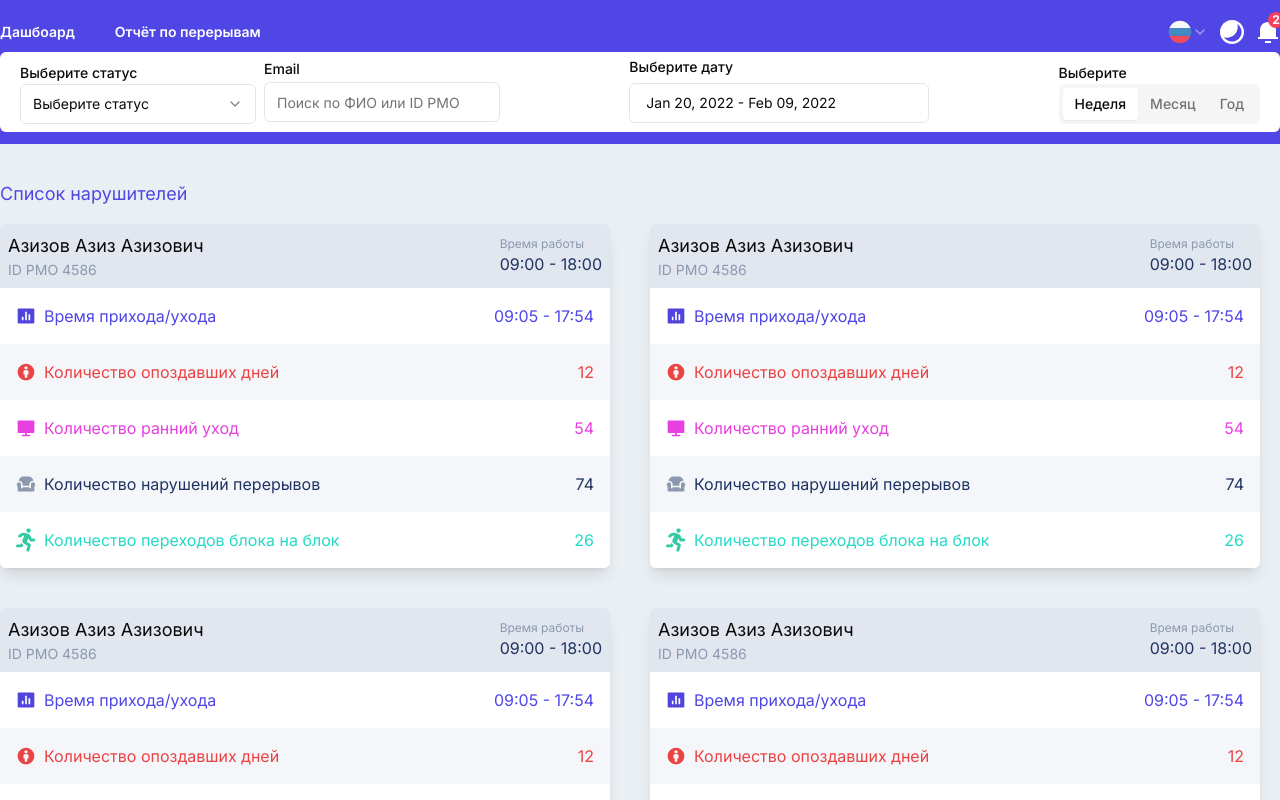
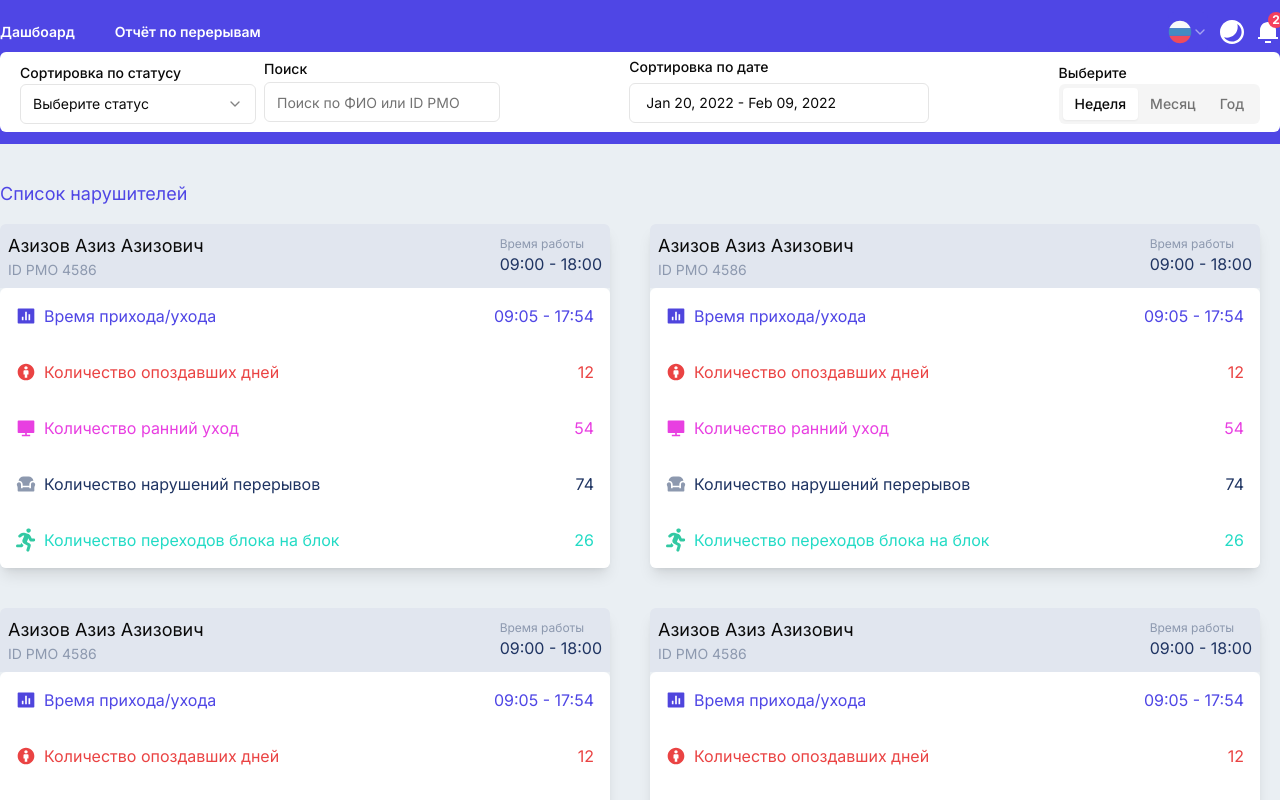
Before and after one commit to Umirzakovv/112-wfm, a Next.js app: page /reports in a window 1280 px wide. Shown: the top 800 px of the page. Built offline with nearby package versions, Linux system fonts and the light colour scheme.

Commit message:
create full layout of the project

```diff
--- a/src/app/reports/page.tsx
+++ b/src/app/reports/page.tsx
@@ -1,15 +1,12 @@
-import ReportsCard from "@/components/reports/ReportsCard";
 import React, { FC } from "react";
+import ReportsCards from "@/components/reports/ReportsCards";
 
 const Reports: FC = () => {
   return (
     <div>
       <h4 className="text-main_blue text-lg my-4">Список нарушителей</h4>
-      <div className="grid grid-cols-2 gap-10">
-        <ReportsCard />
-        <ReportsCard />
-        <ReportsCard />
-        <ReportsCard />
+      <div>
+        <ReportsCards />
       </div>
     </div>
   );
--- a/src/components/reports/ReportsCardBody/index.tsx
+++ b/src/components/reports/ReportsCardBody/index.tsx
@@ -3,7 +3,7 @@ import ReportsCardBodySingleInfo from "../ReportsCardBodySingleInfo";
 
 const ReportsCardBody: FC = () => {
   return (
-    <div className="bg-white rounded-b-md">
+    <div className="bg-white rounded-md">
       <ReportsCardBodySingleInfo
         imgSrc="/barchart.svg"
         title="Время прихода/ухода"
--- a/src/components/reports/ReportsCardBodySingleInfo/index.tsx
+++ b/src/components/reports/ReportsCardBodySingleInfo/index.tsx
@@ -18,8 +18,10 @@ const ReportsCardBodySingleInfo: FC<SingleInfoType> = ({
 }) => {
   return (
     <div
-      style={{ color, background: bgColor }}
-      className={`flex justify-between items-center p-4`}
+      style={{ color }}
+      className={`flex justify-between items-center p-4 bg-[${
+        bgColor ? bgColor : ""
+      }] dark:bg-${bgColor ? "main_dark" : "main_grey"}`}
     >
       <div className="flex">
         <Image src={imgSrc} alt="warning" width={20} height={20} />
--- /dev/null
+++ b/src/components/reports/ReportsCards/index.tsx
@@ -0,0 +1,76 @@
+"use client";
+
+import { FC } from "react";
+import ReportsCard from "../ReportsCard";
+
+const data = [
+  {
+    id: 1,
+    title: "lorem",
+  },
+  {
+    id: 2,
+    title: "lorem",
+  },
+  {
+    id: 3,
+    title: "lorem",
+  },
+  {
+    id: 4,
+    title: "lorem",
+  },
+  {
+    id: 5,
+    title: "lorem",
+  },
+  {
+    id: 6,
+    title: "lorem",
+  },
+  {
+    id: 7,
+    title: "lorem",
+  },
+  {
+    id: 8,
+    title: "lorem",
+  },
+  {
+    id: 9,
+    title: "lorem",
+  },
+];
+
+const ReportsCards: FC = () => {
+  // const [columns, setColumns] = useState<number>(2);
+  // console.log(columns);
+
+  // useEffect(() => {
+  //   const handleKeyDown = (event: KeyboardEvent) => {
+  //     if (event.key === "+") {
+  //       setColumns((columns) => (columns += 1));
+  //     } else if (event.key === "-") {
+  //       setColumns((columns) => (columns -= 1));
+  //     }
+  //   };
+
+  //   window.addEventListener("keydown", handleKeyDown);
+
+  //   return () => {
+  //     window.removeEventListener("keydown", handleKeyDown);
+  //   };
+  // }, []);
+
+  return (
+    <div>
+      <div className={`grid grid-cols-2 gap-10`}>
+        {data?.map((item) => {
+          return <ReportsCard key={item?.id} item={item} />;
+        })}
+      </div>
+    </div>
+  );
+};
+
+export default ReportsCards;
--- a/src/components/reports/SearchInput/index.tsx
+++ b/src/components/reports/SearchInput/index.tsx
@@ -6,7 +6,7 @@ const SearchInput:FC = () => {
   return (
     <div className="grid max-w-sm items-center gap-1.5">
       <Label htmlFor="text">
-        Email
+        Поиск
       </Label>
       <Input type="text" id="text" placeholder="Поиск по ФИО или ID РМО" />
     </div>
--- a/src/components/reports/SelectByStatus/index.tsx
+++ b/src/components/reports/SelectByStatus/index.tsx
@@ -13,7 +13,7 @@ const SelectByStatus: FC = () => {
   return (
     <div>
       <Label>
-        Выберите статус
+      Сортировка по статусу
       </Label>
       <Select>
         <SelectTrigger className="w-[236px]">
--- a/src/components/reusable/DatePicker/index.tsx
+++ b/src/components/reusable/DatePicker/index.tsx
@@ -24,7 +24,7 @@ export function DatePicker({
 
   return (
     <div className={cn("grid gap-2", className)}>
-      <Label htmlFor="date">Выберите дату</Label>
+      <Label htmlFor="date">Сортировка по дате</Label>
 
       <Popover>
         <PopoverTrigger asChild>
--- a/src/style/globals.css
+++ b/src/style/globals.css
@@ -104,3 +104,12 @@
   transition: 0.3s;
   cursor: pointer;
 }
+
+/* If using a postcss setup with Tailwind, you can put this in your global CSS file */
+.card {
+  /* Styles for individual cards */
+  display: flex;
+  justify-content: center;
+  align-items: center;
+  height: 100px;  /* Example height */
+}
```
Also changed, not shown: src/components/reports/ReportsCard/index.tsx (+9 -1 lines).
